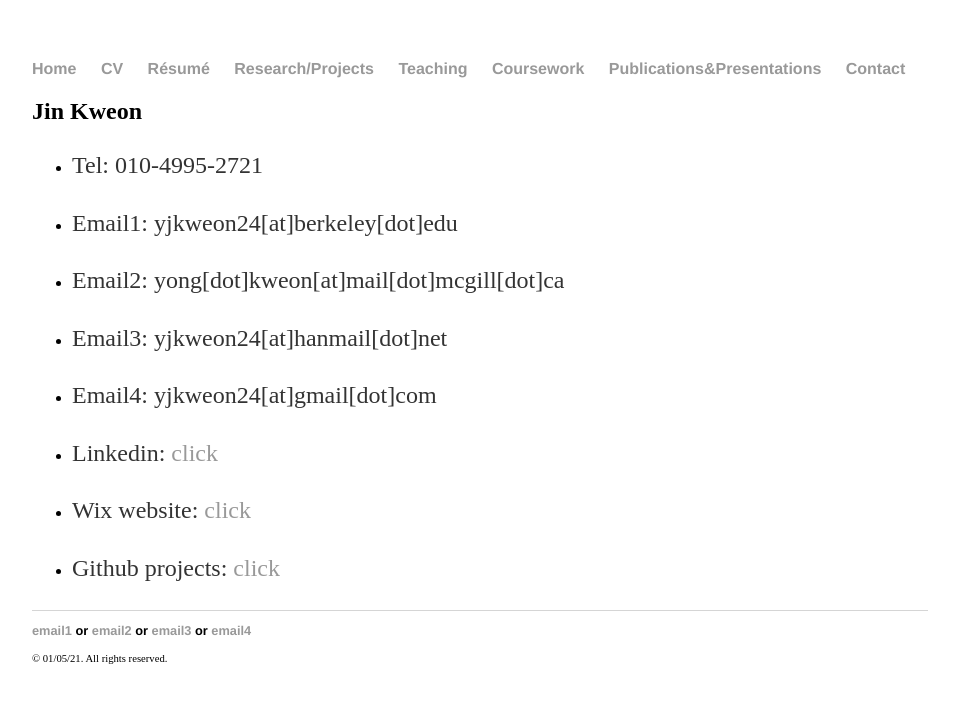
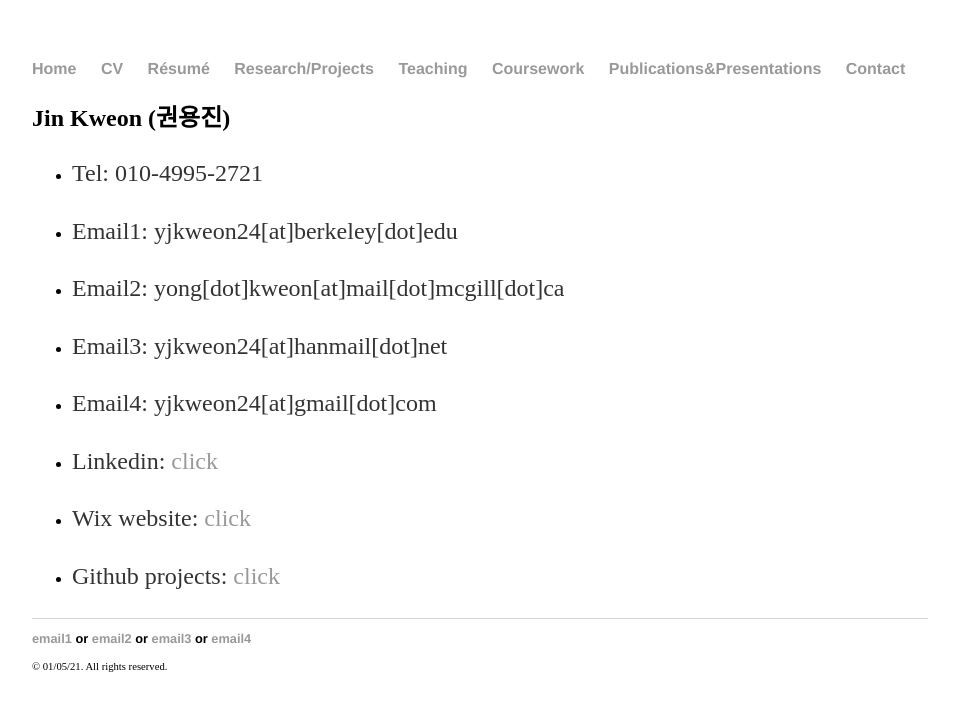
Before and after one commit to yjkweon24/yjkweon24.github.io, a Jekyll site: the page built from contact/contact.md, in a window 1280 px wide. Shown: the top 711 px of the page, without its empty margins (160-1119 px from the left). Built offline with Jekyll 4.4.1, drawn with Linux system fonts in a browser that asks for light colours.

Commit message:
kor name updated

```diff
--- a/contact/contact.md
+++ b/contact/contact.md
@@ -3,7 +3,7 @@ layout: default
 title: Contact
 ---
 
-## Jin Kweon
+## Jin Kweon (권용진)
 
 
 * Tel: 010-4995-2721
```
